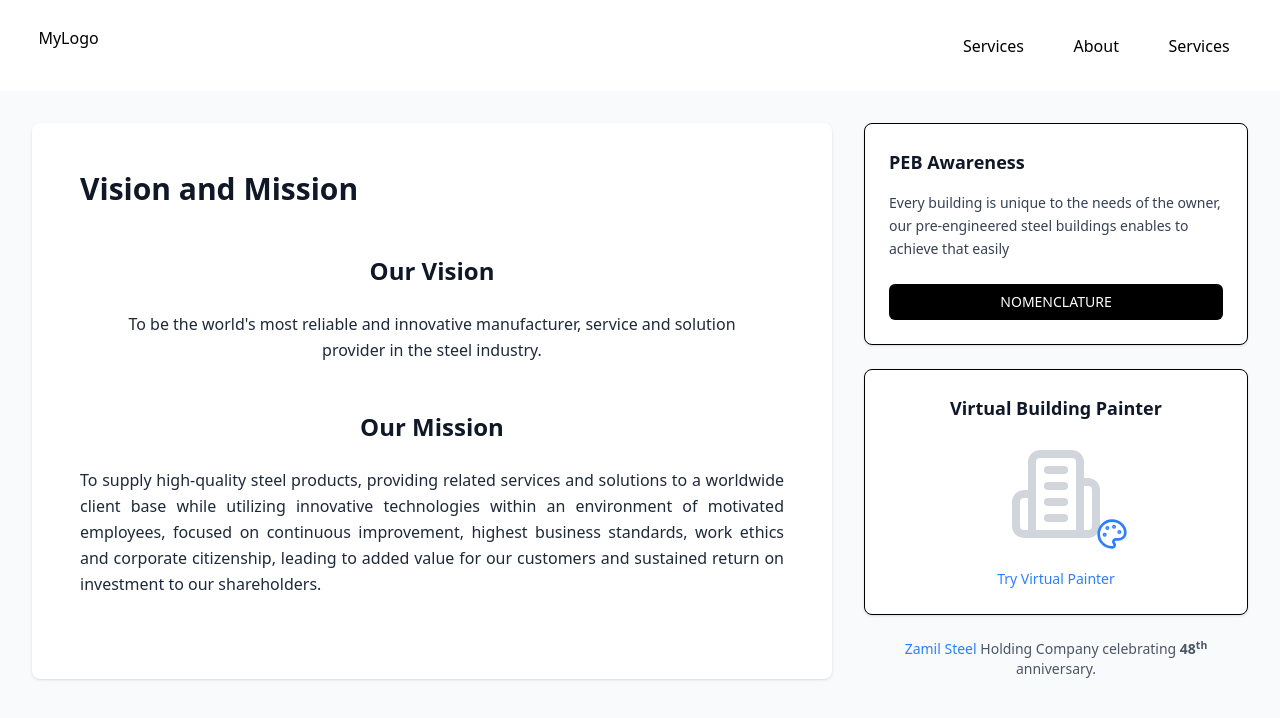
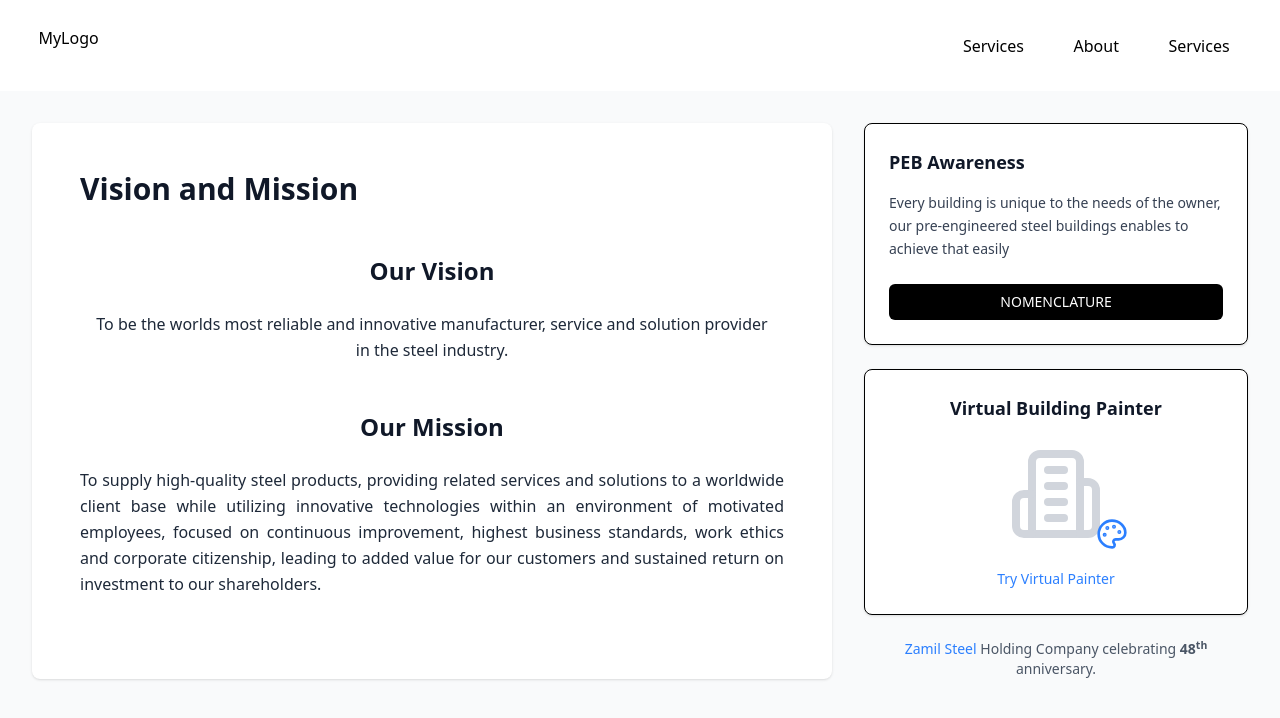
Before and after one commit to Prrooo/gati_project, a Next.js app: page /VisionMission in a window 1280 px wide. Shown: the top 718 px of the page. Built offline with nearby package versions, Linux system fonts and the light colour scheme.

Commit message:
fix error vissionMission page.tsx

```diff
--- a/src/app/VisionMission/page.tsx
+++ b/src/app/VisionMission/page.tsx
@@ -25,7 +25,7 @@ export default function VisionMissionPage() {
                 </h2>
                 <div className="text-center max-w-2xl mx-auto">
                   <p className="text-gray-800 font-medium leading-relaxed">
-                    To be the world's most reliable and innovative manufacturer,
+                    To be the worlds most reliable and innovative manufacturer,
                     service and solution provider in the steel industry.
                   </p>
                 </div>
```
